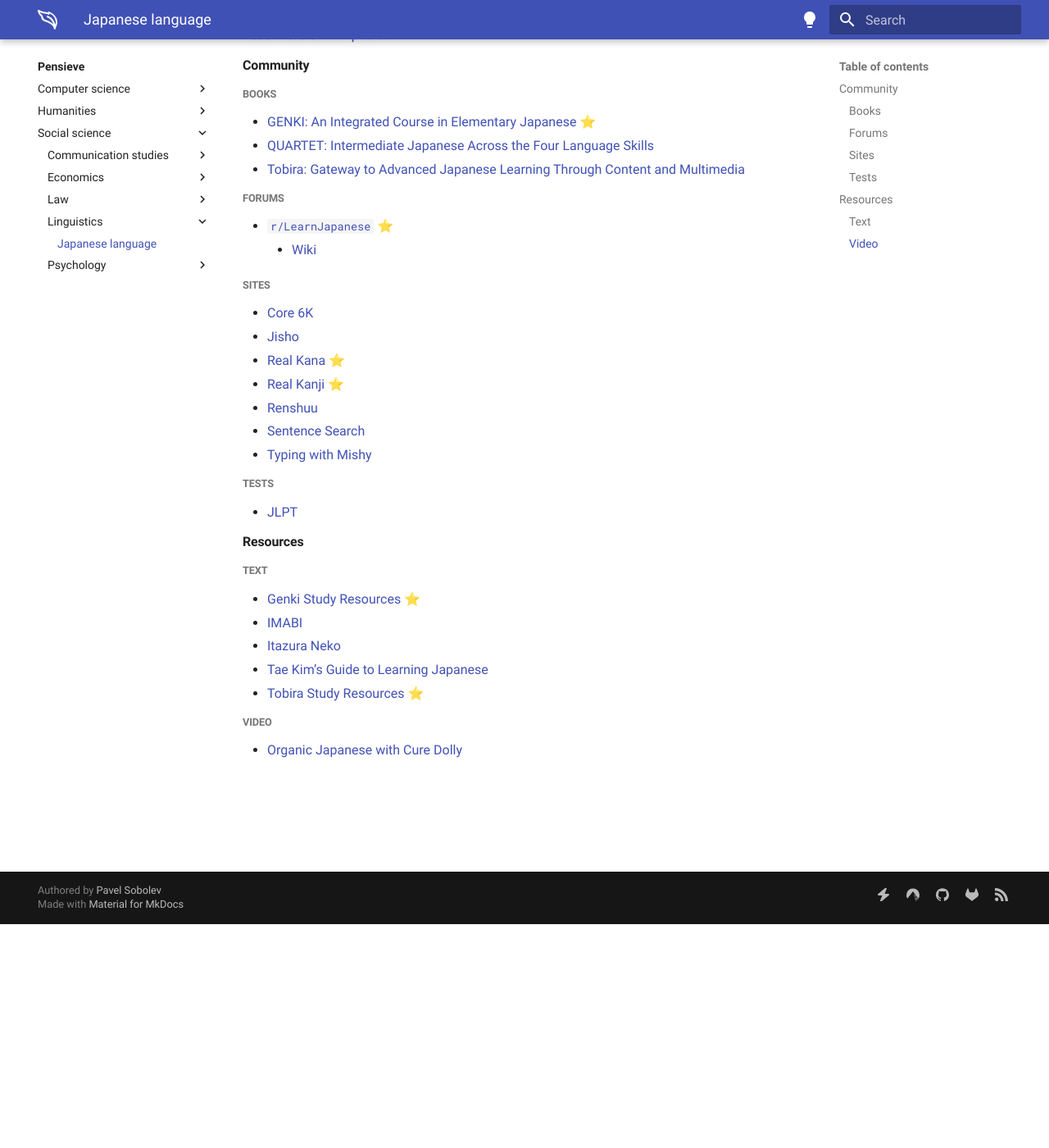
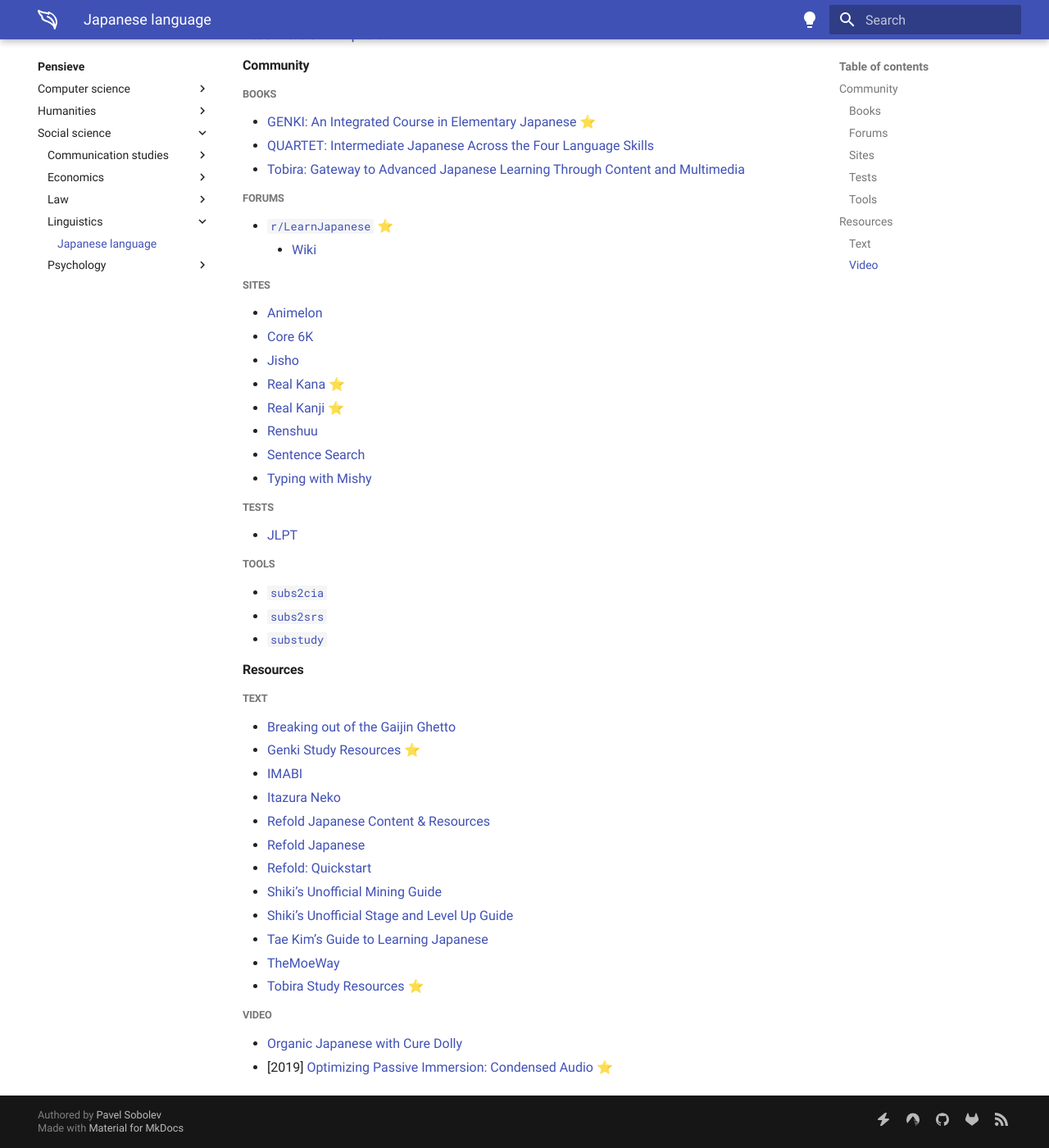
Before and after one commit to paveloom/paveloom.dev, an MkDocs documentation site: the page built from content/pensieve/japanese-language.md, in a window 1280 px wide and 1400 px high, scrolled down 273 px. Shown: the whole window at 82% size. Built offline with MkDocs 1.6.1 and Material for MkDocs 9.7.7, drawn with Linux system fonts in a browser that asks for light colours.

Commit message:
Pensieve: update the Japanese language page.

```diff
--- a/content/pensieve/japanese-language.md
+++ b/content/pensieve/japanese-language.md
@@ -16,6 +16,7 @@
     - [Wiki](https://www.reddit.com/r/LearnJapanese/wiki/index)
 
 ##### Sites
+- [Animelon](https://animelon.com)
 - [Core 6K](https://core6000.neocities.org)
 - [Jisho](https://jisho.org)
 - [Real Kana](https://realkana.com) ⭐
@@ -27,14 +28,27 @@
 ##### Tests
 - [JLPT](https://www.jlpt.jp/e)
 
+##### Tools
+- [`subs2cia`](https://github.com/dxing97/subs2cia)
+- [`subs2srs`](https://sourceforge.net/projects/subs2srs)
+- [`substudy`](http://www.randomhacks.net/substudy)
+
 #### Resources
 
 ##### Text
+- [Breaking out of the Gaijin Ghetto](https://docs.google.com/document/d/1LH82FjsCqCgp6-TFqUcS_EB15V7sx7O1VCjREp6Lexw)
 - [Genki Study Resources](https://sethclydesdale.github.io/genki-study-resources/lessons-3rd) ⭐
 - [IMABI](https://imabi.org)
 - [Itazura Neko](https://kenrick95.github.io/itazuraneko)
+- [Refold Japanese Content & Resources](https://refold.link/Japanese_resources)
+- [Refold Japanese](https://docs.google.com/document/d/1tQmoGwCJQqmjdmaQdigAG0Ph1ODSMsGhsD7qOhlUuc0/edit#heading=h.t9k7ohu0b631)
+- [Refold: Quickstart](https://refold.la/quickstart?targetLanguage=jpn)
+- [Shiki's Unofficial Mining Guide](https://docs.google.com/document/d/e/2PACX-1vQuEAoZFoJbULZzCJ3_tW7ayT_DcQl9eDlrXMnuPGTwDk62r5fQrXak3ayxBsEgkL85_Z-YY5W4yUom/pub)
+- [Shiki's Unofficial Stage and Level Up Guide](https://docs.google.com/document/d/e/2PACX-1vTs8Ue6RRnOrVllDTXhPOJY_WVmGQbXKy4hlOe2e0rxTTldT3EooaeCgljKqLZapyDeAswnkrnpOp1O/pub)
 - [Tae Kim's Guide to Learning Japanese](https://guidetojapanese.org)
+- [TheMoeWay](https://learnjapanese.moe)
 - [Tobira Study Resources](https://sethclydesdale.github.io/tobira-study-resources) ⭐
 
 ##### Video
 - [Organic Japanese with Cure Dolly](https://www.youtube.com/@organicjapanesewithcuredol49)
+- [2019] [Optimizing Passive Immersion: Condensed Audio](https://www.youtube.com/watch?v=QOLTeO-uCYU) ⭐
```
